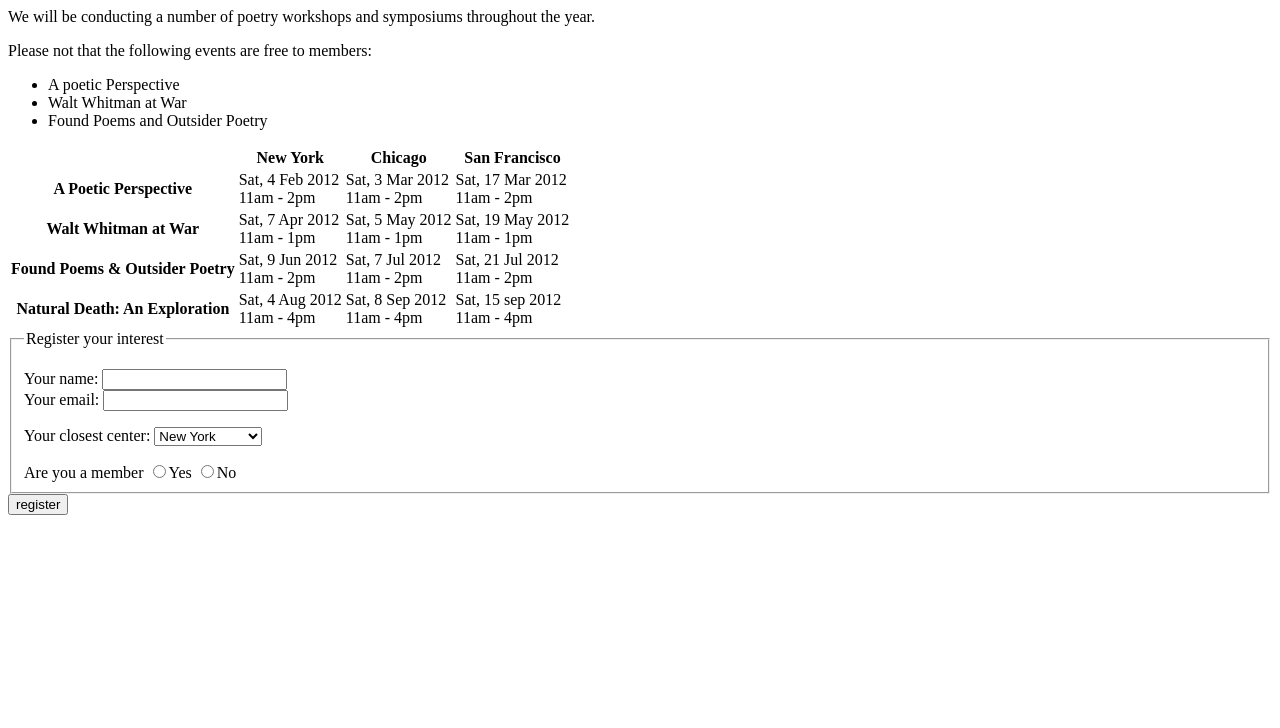
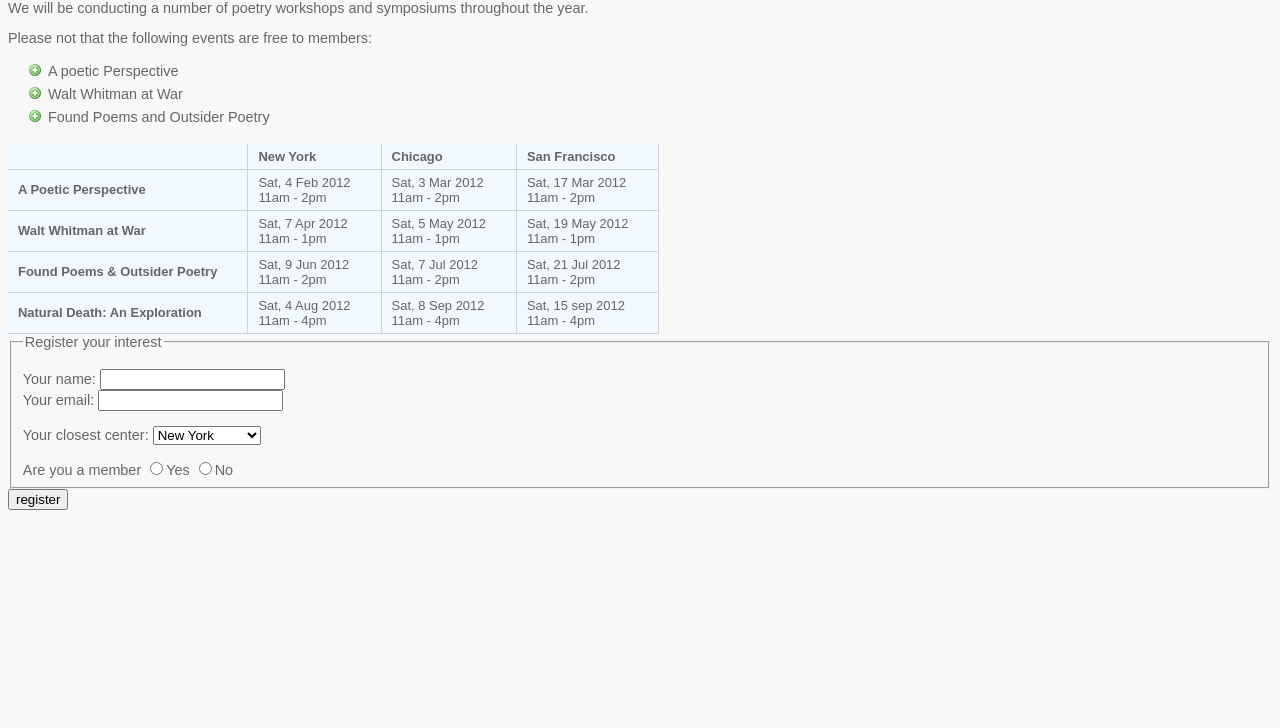
Before and after one commit to twycrossjamie/htmlforms, a plain HTML site: page index.html in a window 1280 px wide. Shown: the part 72-800 px from the top of the page. Drawn offline with Linux system fonts and the light colour scheme.

Commit message:
changed css

```diff
--- a/styles.css
+++ b/styles.css
@@ -1,3 +1,25 @@
 body {
-
+font-family: Arial, Verdena, sans-serif;
+    font-size: 90%;
+    color: #666666;
+    background-color: #f8f8f8;
 }
+li {
+    list-style-image: url("images/icon-plus.png");
+    line-height: 1.6em;
+}
+table {
+    border-spacing: 0px;
+}
+th, td {
+    padding: 5px 30px 5px 10px;
+    border-spacing: 0px;
+    font-size: 90%;
+    margin: 0px;
+}
+th, td {
+    text-align: left;
+    background-color: #f1f8fe;
+    border-bottom: 1px solid #cbd2d8;
+    border-right: 1px solid #cbd2db;
+}
```
Also changed, not shown: images/email.png (added), images/icon-plus.png (added), images/star.png (added), images/twitter.png (added), images/web.png (added), 1 other file.
